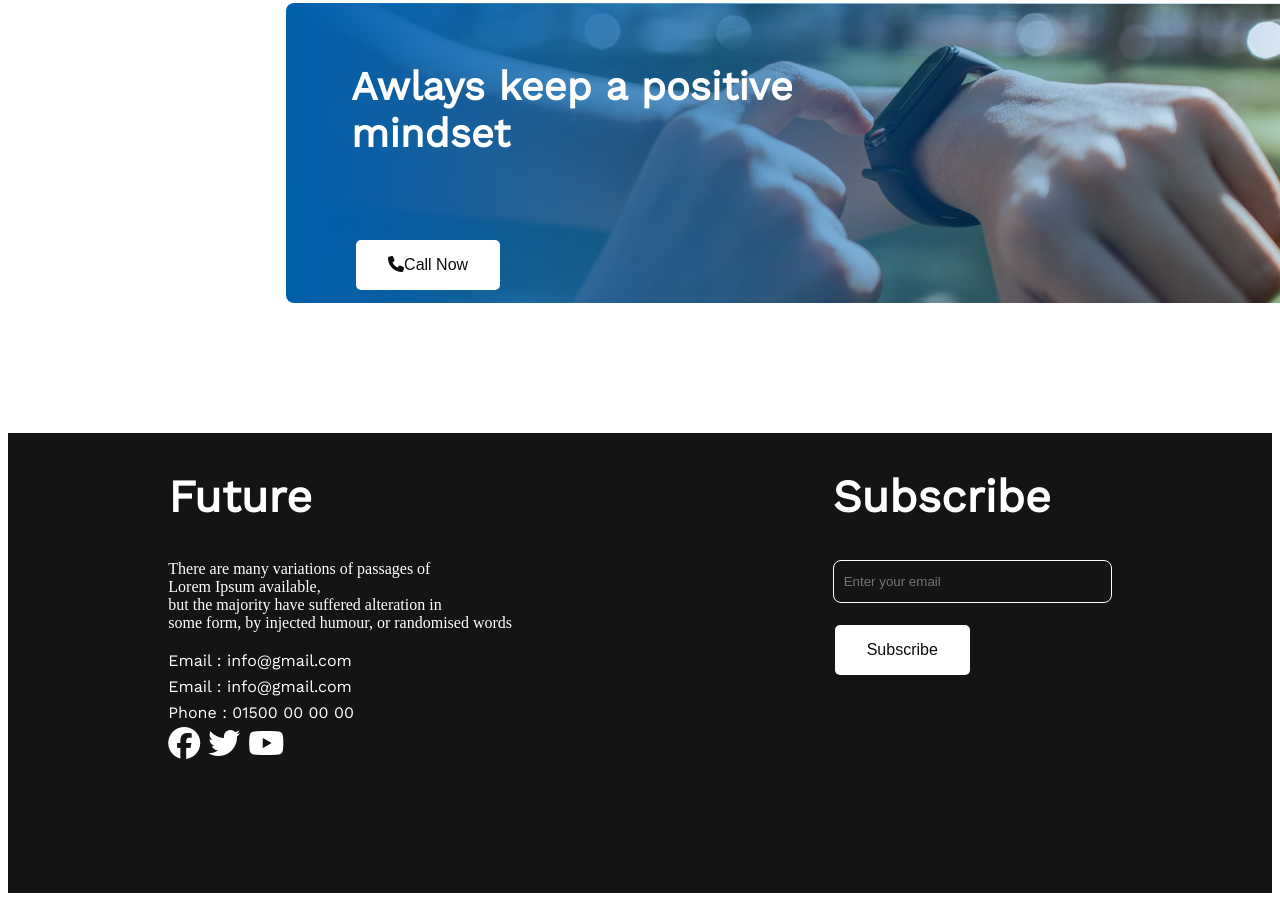
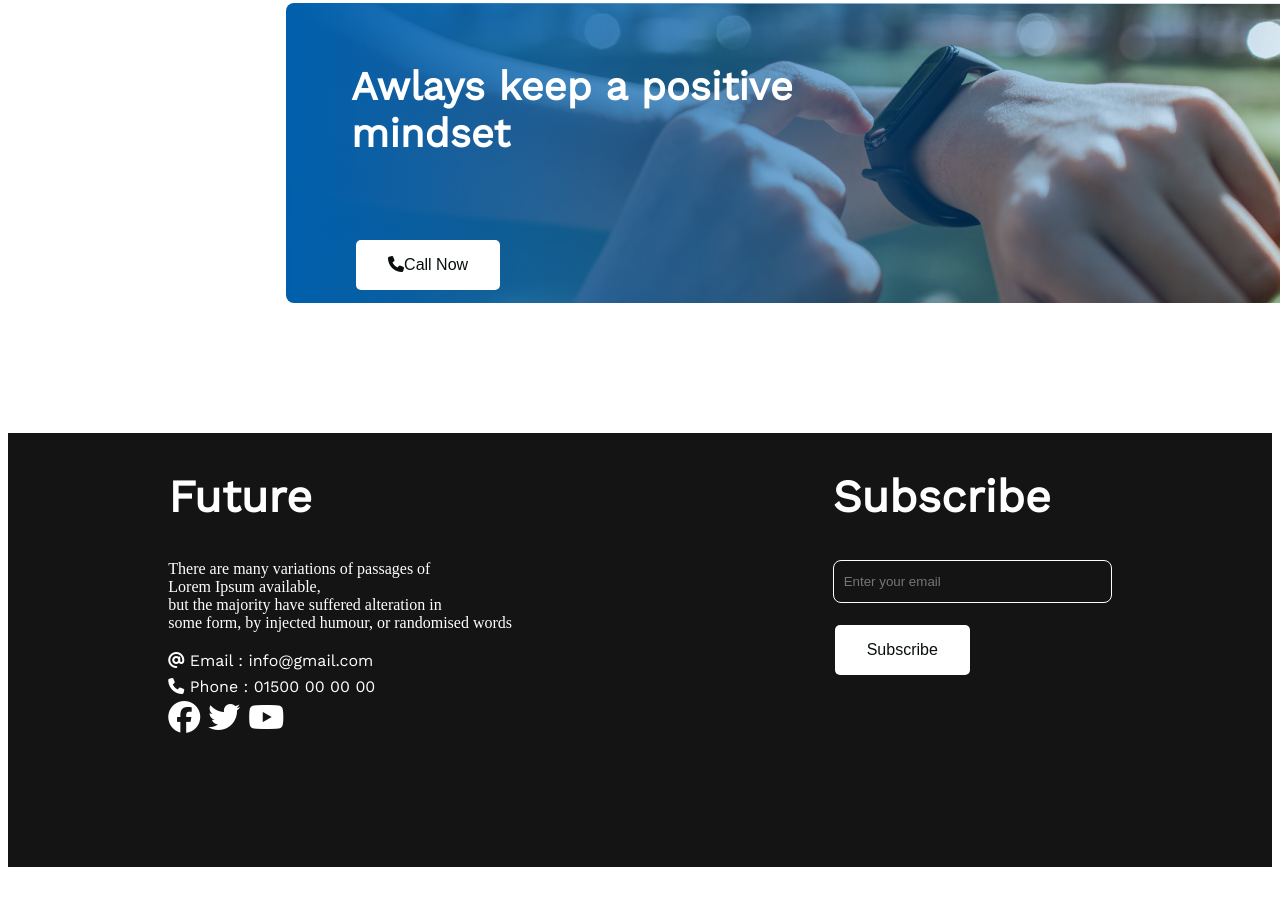
Before and after one commit to RedowanSajeeb/new-year-new-me23, a plain HTML site: page index.html in a window 1280 px wide. Shown: the part 3478-4379 px from the top of the page. After the commit the page ends 4353 px from the top, so only its background shows below. Drawn offline with nearby package versions, Linux system fonts and the light colour scheme.

Commit message:
edit-part-icon

```diff
--- a/index.html
+++ b/index.html
@@ -143,12 +143,10 @@
     <di>
         <h1>Future</h1>
         <p>There are many variations of passages of <br> Lorem Ipsum available,<br> but the majority have suffered alteration in <br> some form, by injected humour, or randomised words</p>
-        <small>Email : info@gmail.com</small>
-        <br>
-        <small>Email : info@gmail.com</small>
+        <small><i class="fa-solid fa-at"></i> Email : info@gmail.com</small>
         <br>
         <small>
-            Phone : 01500 00 00 00
+            <i class="fa-solid fa-phone"></i> Phone : 01500 00 00 00
         </small>
         <!-- icone -->
         <div class="icons-footer">
```
